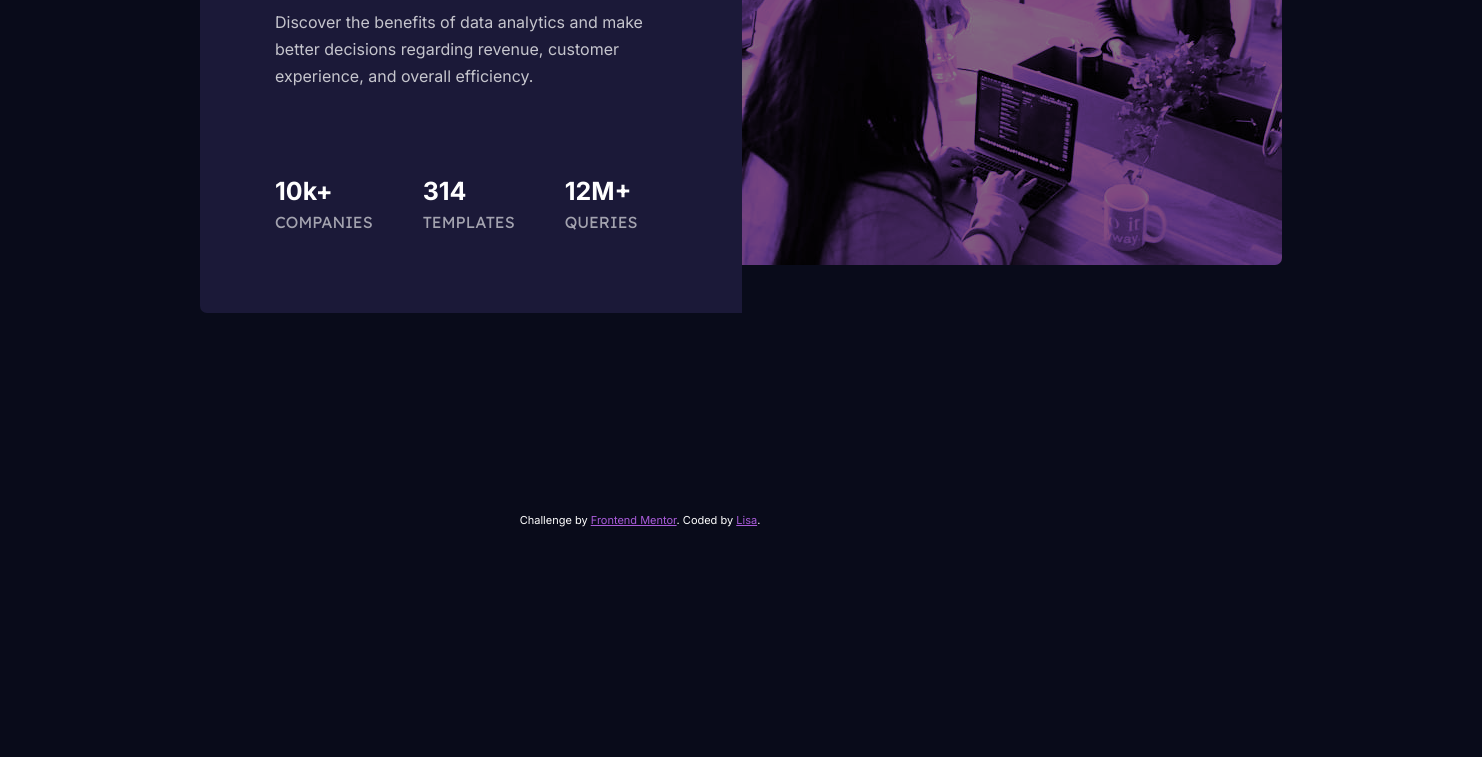
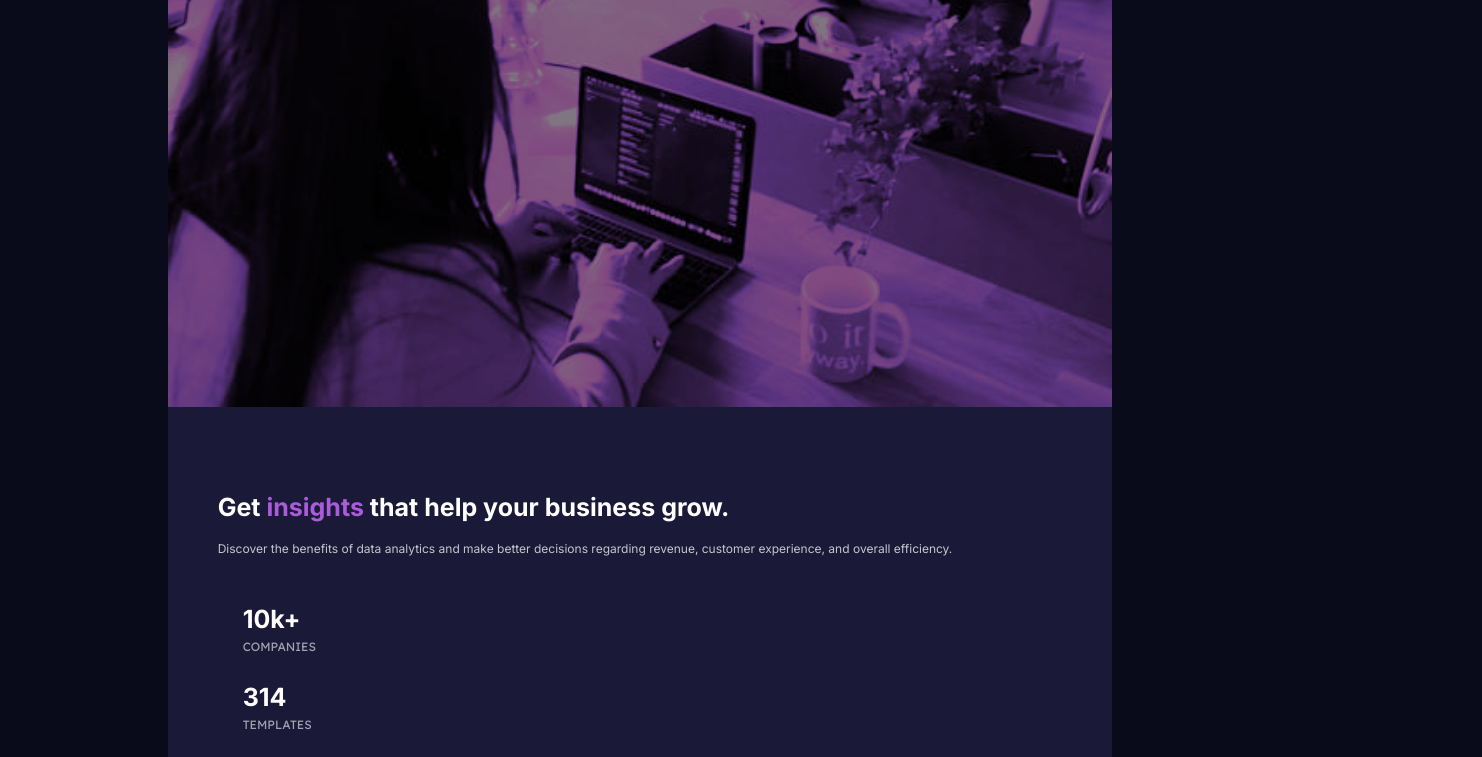
Before and after one commit to CrypticMango/stats-preview-card-component, a plain HTML site: page stats-preview-card-component-main/index.html in a window 1280 px wide. Shown: the part 381-1138 px from the top of the page, 1482 px wide, since content can reach past the window. Before the commit the page ends 988 px from the top, so only its background shows below. Drawn offline with Linux system fonts and the light colour scheme.

Commit message:
removed media query
made some small adjustments to the styling to try to fix some issues

```diff
--- a/stats-preview-card-component-main/index.html
+++ b/stats-preview-card-component-main/index.html
@@ -15,7 +15,7 @@
 			href="./images/favicon-32x32.png"
 		/>
 
-		<title>Shawtii | Stats preview card component</title>
+		<title>Stats preview card component</title>
 
 		<link rel="stylesheet" href="styles.css" />
 		<link rel="preconnect" href="https://fonts.googleapis.com" />
@@ -82,7 +82,7 @@
 					href="https://www.frontendmentor.io?ref=challenge"
 					target="_blank"
 					>Frontend Mentor</a
-				>. Coded by <a href="#">Lisa</a>.
+				>
 			</div>
 		</footer>
 	</body>
--- a/stats-preview-card-component-main/styles.css
+++ b/stats-preview-card-component-main/styles.css
@@ -1,41 +1,12 @@
-@media (min-width: 450px) {
-	div img {
-		margin: 0%;
-		border-radius: 0px 7px 7px 0px;
-		max-width: 550px;
-	}
+main {
+	display: grid;
+	place-content: center;
+}
 
-	div .card-content {
-		margin: 0%;
-		border-radius: 7px 0px 0px 7px;
-		padding: 50px 80px 20px 50px;
-		text-align: left;
-		max-width: 550px;
-	}
-
-	ul {
-		display: inline-flex;
-	}
-
-	.card-content h1 {
-		font-size: 37px;
-		padding-left: 25px;
-	}
-
-	.card-content p {
-		font-size: 16px;
-		line-height: 1.7rem;
-	}
-
-	.flex-container {
-		display: inline-flex;
-		flex-direction: row-reverse;
-		margin: 200px;
-	}
-
-	.business-blurb {
-		padding-left: 25px;
-	}
+*,
+*::before,
+*::after {
+	box-sizing: border-box;
 }
 
 body {
@@ -43,17 +14,15 @@ body {
 	font-size: 15;
 	display: flex;
 	flex-direction: column;
-	text-align: center;
-	margin: 0 auto;
 	font-family: "Inter", sans-serif;
 	/*font-family: 'Lexend Deca', sans-serif;*/
 }
 
 img {
 	border-radius: 7px 7px 0px 0px;
-	margin: 0 auto;
-	margin-top: 80px;
-	max-width: 88%;
+	width: 100%;
+	height: 100%;
+	object-fit: cover;
 	display: block;
 	filter: sepia(45%) saturate(811%) hue-rotate(228deg) brightness(50%)
 		contrast(100%);
@@ -61,6 +30,9 @@ img {
 
 h1 {
 	font-size: 25px;
+	margin-top: 0%;
+	padding-right: 10rem;
+
 }
 
 p {
@@ -94,6 +66,7 @@ footer {
 
 .business-blurb {
 	margin: 0px 0px 45px 0px;
+	padding-right: 10rem;
 }
 
 /*card styling*/
@@ -101,9 +74,8 @@ footer {
 .card-content {
 	background: hsl(244, 38%, 16%);
 	color: white;
-	padding: 21px 50px 5px 50px;
-	margin: 0px 22px;
 	border-radius: 0px 0px 7px 7px;
+	padding: 85px 0px 0px 50px;
 }
 
 .accented-word {
@@ -115,12 +87,13 @@ footer {
 .stats-list {
 	list-style: none;
 	padding: 0;
+	margin: auto;
 }
 
 .list-descriptor {
 	padding: 0;
 	margin-top: 3px;
 	color: hsla(0, 0%, 100%, 0.6);
-	font-weight: 100;
+	font-weight: lighter;
 	font-family: "Lexend Deca", sans-serif;
 }
```
